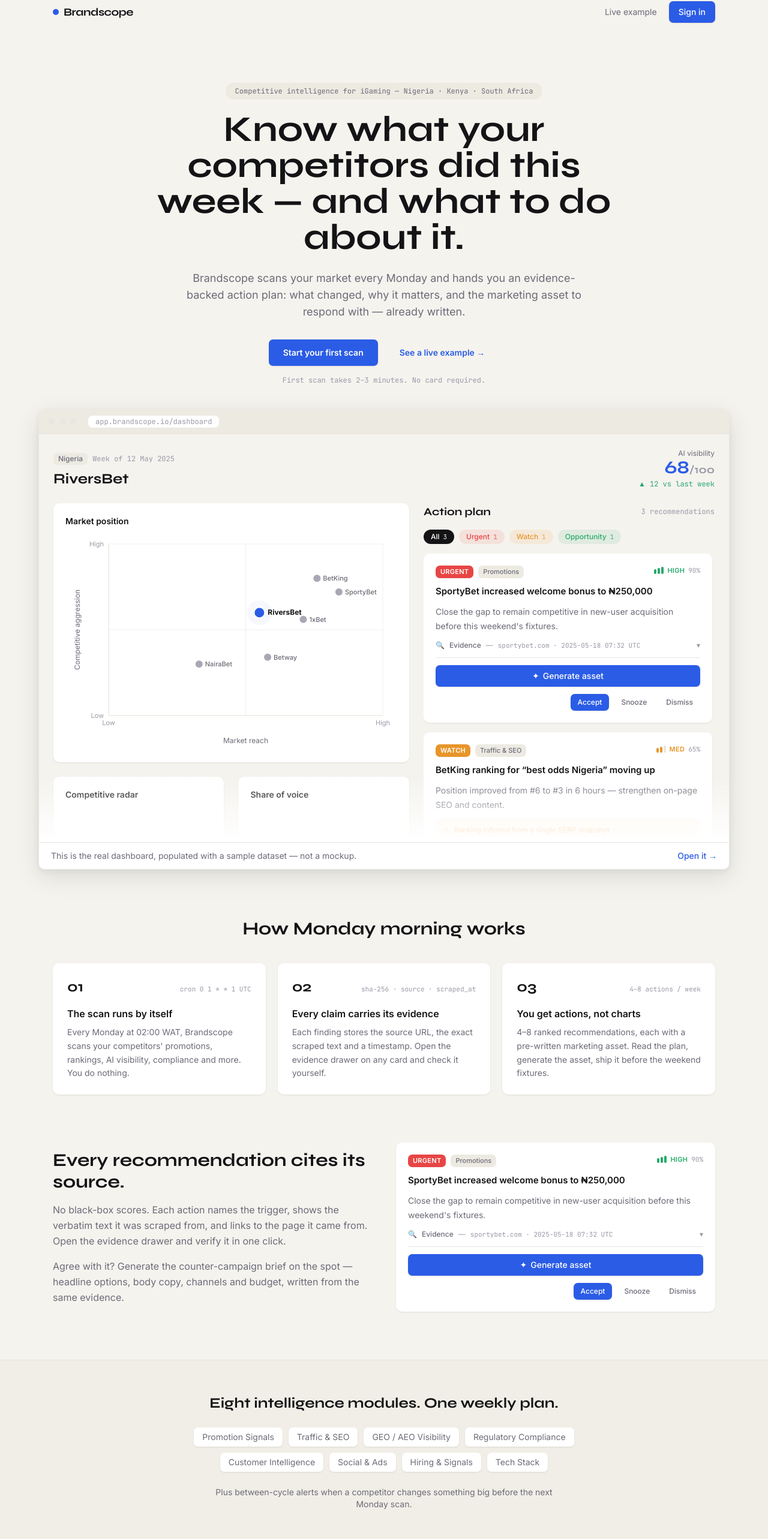
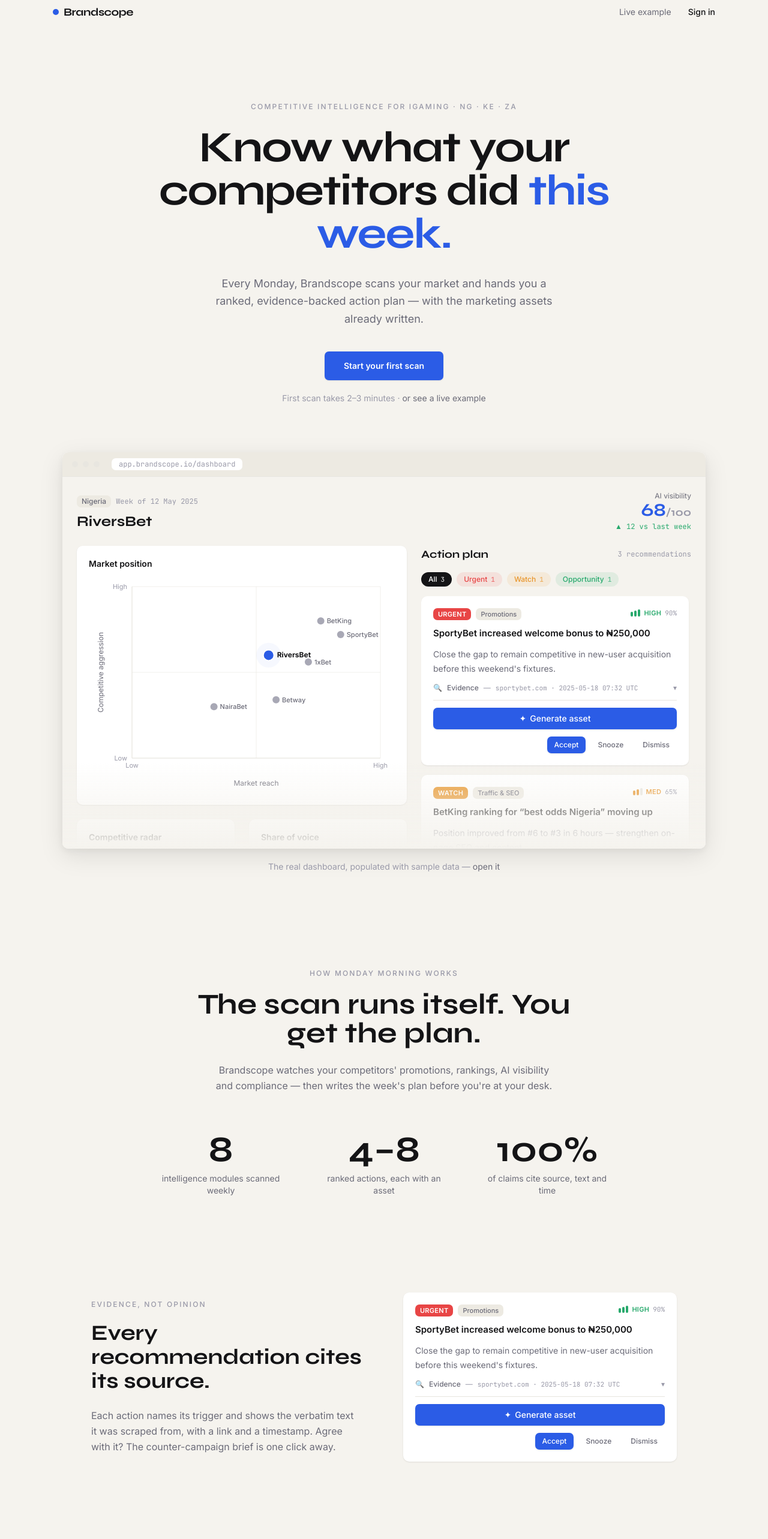
Before and after one commit to brandscopeprojects/brandscope, a Next.js app: page / in a window 1280 px wide. Shown: the part 18-2584 px from the top of the page at 60% size. Built offline with nearby package versions, Linux system fonts and the light colour scheme.

Commit message:
Homepage v2: calmer, spacious layout — one idea per screen, single accent
Co-Authored-By: Claude Opus 4.8 <noreply@anthropic.com>
Claude-Session: https://claude.ai/code/session_01DJzQjRFqbwqDLfsTnGtwW3

```diff
--- a/app/page.tsx
+++ b/app/page.tsx
@@ -3,43 +3,14 @@ import { DashboardView } from "@/components/dashboard/DashboardView";
 import { ShowcaseActionCard } from "@/components/marketing/ShowcaseActionCard";
 import { DEMO_BRAND, DEMO_DASHBOARD } from "@/lib/data/demo";
 
-// Marketing homepage (Option A — "the product is the homepage"). Public.
-// Every visual is the real product component populated with the RiversBet
-// sample dataset, so the homepage can never drift from the actual UI.
+// Marketing homepage — calm, spacious, one idea per screen. Every visual is the
+// real product component with the RiversBet sample dataset, so the homepage can
+// never drift from the actual UI. Public.
 
 export const dynamic = "force-dynamic";
 
-const MODULES = [
-  "Promotion Signals",
-  "Traffic & SEO",
-  "GEO / AEO Visibility",
-  "Regulatory Compliance",
-  "Customer Intelligence",
-  "Social & Ads",
-  "Hiring & Signals",
-  "Tech Stack",
-];
-
-const STEPS = [
-  {
-    step: "01",
-    title: "The scan runs by itself",
-    body: "Every Monday at 02:00 WAT, Brandscope scans your competitors' promotions, rankings, AI visibility, compliance and more. You do nothing.",
-    mono: "cron  0 1 * * 1 UTC",
-  },
-  {
-    step: "02",
-    title: "Every claim carries its evidence",
-    body: "Each finding stores the source URL, the exact scraped text and a timestamp. Open the evidence drawer on any card and check it yourself.",
-    mono: "sha-256 · source · scraped_at",
-  },
-  {
-    step: "03",
-    title: "You get actions, not charts",
-    body: "4–8 ranked recommendations, each with a pre-written marketing asset. Read the plan, generate the asset, ship it before the weekend fixtures.",
-    mono: "4–8 actions / week",
-  },
-];
+const MODULES =
+  "Promotions · Traffic & SEO · GEO / AEO · Regulatory · Customers · Social & Ads · Hiring · Tech stack";
 
 function Wordmark() {
   return (
@@ -52,15 +23,23 @@ function Wordmark() {
   );
 }
 
+function Kicker({ children }: { children: React.ReactNode }) {
+  return (
+    <p className="text-xs font-medium uppercase tracking-[0.18em] text-ink-faint">
+      {children}
+    </p>
+  );
+}
+
 export default function Home() {
   const heroRec = DEMO_DASHBOARD.recommendations[0];
 
   return (
     <div className="min-h-screen bg-base">
       {/* ── Nav ─────────────────────────────────────────────── */}
-      <header className="mx-auto flex max-w-6xl items-center justify-between px-6 py-5">
+      <header className="mx-auto flex max-w-6xl items-center justify-between px-6 py-6">
         <Wordmark />
-        <nav className="flex items-center gap-5">
+        <nav className="flex items-center gap-7">
           <Link
             href="/preview"
             className="hidden text-sm text-ink-secondary transition-colors hover:text-ink sm:block"
@@ -69,7 +48,7 @@ export default function Home() {
           </Link>
           <Link
             href="/login"
-            className="rounded-chip bg-cobalt px-4 py-2 text-sm font-medium text-white shadow-sh1 transition-shadow hover:shadow-sh2"
+            className="text-sm font-medium text-ink transition-colors hover:text-cobalt"
           >
             Sign in
           </Link>
@@ -77,41 +56,34 @@ export default function Home() {
       </header>
 
       {/* ── Hero ────────────────────────────────────────────── */}
-      <section className="mx-auto max-w-6xl px-6 pb-10 pt-14 text-center md:pt-20">
-        <p className="mx-auto mb-5 w-fit rounded-full bg-base-secondary px-4 py-1.5 font-mono text-xs text-ink-secondary">
-          Competitive intelligence for iGaming — Nigeria · Kenya · South Africa
+      <section className="mx-auto max-w-5xl px-6 pt-20 text-center md:pt-28">
+        <Kicker>Competitive intelligence for iGaming · NG · KE · ZA</Kicker>
+        <h1 className="mx-auto mt-6 max-w-4xl font-display text-5xl font-bold leading-[1.05] tracking-tight text-ink md:text-7xl">
+          Know what your competitors did <span className="text-cobalt">this week.</span>
+        </h1>
+        <p className="mx-auto mt-8 max-w-xl text-lg leading-relaxed text-ink-secondary">
+          Every Monday, Brandscope scans your market and hands you a ranked,
+          evidence-backed action plan — with the marketing assets already written.
         </p>
-        <h1 className="mx-auto max-w-3xl font-display text-4xl font-bold leading-tight text-ink md:text-6xl">
-          Know what your competitors did this week — and what to do about it.
-        </h1>
-        <p className="mx-auto mt-6 max-w-2xl text-base leading-relaxed text-ink-secondary md:text-lg">
-          Brandscope scans your market every Monday and hands you an
-          evidence-backed action plan: what changed, why it matters, and the
-          marketing asset to respond with — already written.
-        </p>
-        <div className="mt-8 flex flex-col items-center justify-center gap-3 sm:flex-row">
+        <div className="mt-10">
           <Link
             href="/login"
-            className="rounded-chip bg-cobalt px-6 py-3 text-sm font-semibold text-white shadow-sh1 transition-shadow hover:shadow-sh2"
+            className="inline-block rounded-chip bg-cobalt px-8 py-3.5 text-sm font-semibold text-white shadow-sh1 transition-shadow hover:shadow-sh2"
           >
             Start your first scan
           </Link>
-          <Link
-            href="/preview/dashboard"
-            className="rounded-chip px-6 py-3 text-sm font-semibold text-cobalt transition-colors hover:bg-base-secondary"
-          >
-            See a live example →
-          </Link>
+          <p className="mt-5 text-sm text-ink-faint">
+            First scan takes 2–3 minutes ·{" "}
+            <Link href="/preview/dashboard" className="text-ink-secondary underline-offset-4 transition-colors hover:text-ink hover:underline">
+              or see a live example
+            </Link>
+          </p>
         </div>
-        <p className="mt-4 font-mono text-xs text-ink-faint">
-          First scan takes 2–3 minutes. No card required.
-        </p>
       </section>
 
-      {/* ── Live product shot (the real dashboard) ──────────── */}
-      <section className="mx-auto max-w-[1200px] px-4 md:px-6">
-        <div className="overflow-hidden rounded-card border border-divider bg-card shadow-sh3">
-          {/* browser chrome */}
+      {/* ── Product shot, floating alone ────────────────────── */}
+      <section className="mx-auto max-w-[1120px] px-4 pt-16 md:px-6 md:pt-20">
+        <div className="overflow-hidden rounded-card bg-card shadow-sh3">
           <div className="flex items-center gap-2 border-b border-divider bg-base-secondary px-4 py-2.5">
             <span className="h-2.5 w-2.5 rounded-full bg-divider" aria-hidden />
             <span className="h-2.5 w-2.5 rounded-full bg-divider" aria-hidden />
@@ -120,8 +92,7 @@ export default function Home() {
               app.brandscope.io/dashboard
             </span>
           </div>
-          {/* the actual DashboardView, display-only, clipped with a fade */}
-          <div className="relative max-h-[560px] overflow-hidden md:max-h-[680px]">
+          <div className="relative max-h-[420px] overflow-hidden md:max-h-[620px]">
             <div className="pointer-events-none select-none bg-base p-4 md:p-6" aria-hidden>
               <DashboardView
                 brandName={DEMO_BRAND.name}
@@ -129,54 +100,55 @@ export default function Home() {
                 data={DEMO_DASHBOARD}
               />
             </div>
-            <div className="absolute inset-x-0 bottom-0 h-28 bg-gradient-to-t from-card to-transparent" />
+            <div className="absolute inset-x-0 bottom-0 h-36 bg-gradient-to-t from-base to-transparent" />
           </div>
-          <div className="flex items-center justify-between border-t border-divider px-5 py-3">
-            <p className="text-sm text-ink-secondary">
-              This is the real dashboard, populated with a sample dataset — not a mockup.
-            </p>
-            <Link href="/preview/dashboard" className="whitespace-nowrap text-sm font-medium text-cobalt">
-              Open it →
-            </Link>
+        </div>
+        <p className="mt-5 text-center text-sm text-ink-faint">
+          The real dashboard, populated with sample data —{" "}
+          <Link href="/preview/dashboard" className="text-ink-secondary underline-offset-4 transition-colors hover:text-ink hover:underline">
+            open it
+          </Link>
+        </p>
+      </section>
+
+      {/* ── How it works — no boxes, big numbers ────────────── */}
+      <section className="mx-auto max-w-5xl px-6 py-32 text-center md:py-40">
+        <Kicker>How Monday morning works</Kicker>
+        <h2 className="mx-auto mt-5 max-w-2xl font-display text-3xl font-bold leading-tight text-ink md:text-5xl">
+          The scan runs itself. You get the plan.
+        </h2>
+        <p className="mx-auto mt-6 max-w-xl text-base leading-relaxed text-ink-secondary">
+          Brandscope watches your competitors' promotions, rankings, AI visibility
+          and compliance — then writes the week's plan before you're at your desk.
+        </p>
+        <div className="mx-auto mt-16 grid max-w-3xl grid-cols-1 gap-12 sm:grid-cols-3">
+          <div>
+            <p className="font-display text-6xl font-bold text-ink">8</p>
+            <p className="mt-2 text-sm text-ink-secondary">intelligence modules scanned weekly</p>
+          </div>
+          <div>
+            <p className="font-display text-6xl font-bold text-ink">4–8</p>
+            <p className="mt-2 text-sm text-ink-secondary">ranked actions, each with an asset</p>
+          </div>
+          <div>
+            <p className="font-display text-6xl font-bold text-ink">100%</p>
+            <p className="mt-2 text-sm text-ink-secondary">of claims cite source, text and time</p>
           </div>
         </div>
       </section>
 
-      {/* ── How Monday morning works ────────────────────────── */}
-      <section className="mx-auto max-w-6xl px-6 py-20">
-        <h2 className="text-center font-display text-2xl font-bold text-ink md:text-3xl">
-          How Monday morning works
-        </h2>
-        <div className="mt-10 grid gap-5 md:grid-cols-3">
-          {STEPS.map((s) => (
-            <div key={s.step} className="rounded-card bg-card p-6 shadow-sh1">
-              <div className="flex items-baseline justify-between">
-                <span className="font-display text-2xl font-bold text-ink">{s.step}</span>
-                <span className="font-mono text-[11px] text-ink-faint">{s.mono}</span>
-              </div>
-              <h3 className="mt-4 text-base font-semibold text-ink">{s.title}</h3>
-              <p className="mt-2 text-sm leading-relaxed text-ink-secondary">{s.body}</p>
-            </div>
-          ))}
-        </div>
-      </section>
-
-      {/* ── One real action card ────────────────────────────── */}
-      <section className="mx-auto max-w-6xl px-6 pb-20">
-        <div className="grid items-center gap-10 md:grid-cols-2">
+      {/* ── Evidence — one card, one idea ───────────────────── */}
+      <section className="mx-auto max-w-5xl px-6 pb-32 md:pb-40">
+        <div className="grid items-center gap-12 md:grid-cols-2 md:gap-16">
           <div>
-            <h2 className="font-display text-2xl font-bold text-ink md:text-3xl">
+            <Kicker>Evidence, not opinion</Kicker>
+            <h2 className="mt-5 font-display text-3xl font-bold leading-tight text-ink md:text-4xl">
               Every recommendation cites its source.
             </h2>
-            <p className="mt-4 text-base leading-relaxed text-ink-secondary">
-              No black-box scores. Each action names the trigger, shows the
-              verbatim text it was scraped from, and links to the page it came
-              from. Open the evidence drawer and verify it in one click.
-            </p>
-            <p className="mt-4 text-base leading-relaxed text-ink-secondary">
-              Agree with it? Generate the counter-campaign brief on the spot —
-              headline options, body copy, channels and budget, written from the
-              same evidence.
+            <p className="mt-6 max-w-md text-base leading-relaxed text-ink-secondary">
+              Each action names its trigger and shows the verbatim text it was
+              scraped from, with a link and a timestamp. Agree with it? The
+              counter-campaign brief is one click away.
             </p>
           </div>
           <div className="min-w-0">
@@ -185,50 +157,28 @@ export default function Home() {
         </div>
       </section>
 
-      {/* ── Module strip ────────────────────────────────────── */}
-      <section className="border-y border-divider bg-base-secondary/50">
-        <div className="mx-auto max-w-6xl px-6 py-14 text-center">
-          <h2 className="font-display text-xl font-bold text-ink md:text-2xl">
-            Eight intelligence modules. One weekly plan.
-          </h2>
-          <div className="mx-auto mt-6 flex max-w-3xl flex-wrap items-center justify-center gap-2.5">
-            {MODULES.map((m) => (
-              <span
-                key={m}
-                className="rounded-chip bg-card px-3.5 py-1.5 text-sm text-ink-secondary shadow-sh1"
-              >
-                {m}
-              </span>
-            ))}
-          </div>
-          <p className="mx-auto mt-6 max-w-xl text-sm text-ink-secondary">
-            Plus between-cycle alerts when a competitor changes something big
-            before the next Monday scan.
-          </p>
-        </div>
-      </section>
-
-      {/* ── Footer CTA ──────────────────────────────────────── */}
-      <section className="mx-auto max-w-6xl px-6 py-20 text-center">
-        <h2 className="mx-auto max-w-2xl font-display text-3xl font-bold text-ink md:text-4xl">
+      {/* ── Closing CTA ─────────────────────────────────────── */}
+      <section className="mx-auto max-w-5xl px-6 pb-32 text-center md:pb-40">
+        <h2 className="mx-auto max-w-2xl font-display text-4xl font-bold leading-tight text-ink md:text-5xl">
           Enter your domain and five competitors.
         </h2>
-        <p className="mt-4 text-base text-ink-secondary">
-          The first scan takes 2–3 minutes. Your first action plan is ready the same morning.
+        <p className="mt-5 text-base text-ink-secondary">
+          Your first action plan is ready the same morning.
         </p>
         <Link
           href="/login"
-          className="mt-8 inline-block rounded-chip bg-cobalt px-8 py-3.5 text-sm font-semibold text-white shadow-sh1 transition-shadow hover:shadow-sh2"
+          className="mt-10 inline-block rounded-chip bg-cobalt px-8 py-3.5 text-sm font-semibold text-white shadow-sh1 transition-shadow hover:shadow-sh2"
         >
           Start your first scan
         </Link>
+        <p className="mx-auto mt-14 max-w-2xl text-sm leading-relaxed text-ink-faint">{MODULES}</p>
       </section>
 
       {/* ── Footer ──────────────────────────────────────────── */}
       <footer className="border-t border-divider">
         <div className="mx-auto flex max-w-6xl flex-col items-center justify-between gap-3 px-6 py-8 sm:flex-row">
           <Wordmark />
-          <p className="font-mono text-xs text-ink-faint">
+          <p className="text-xs text-ink-faint">
             Built for iGaming operators in Nigeria, Kenya and South Africa.
           </p>
         </div>
```
